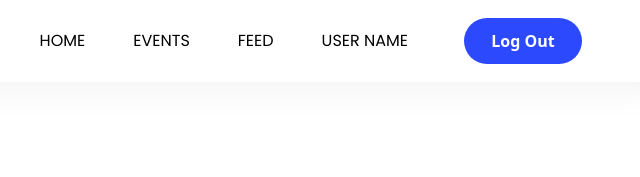
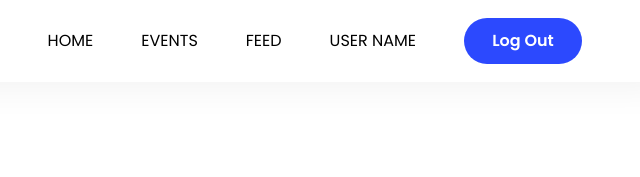
Before and after one commit to Pranavthakur547/Festival-profile, a plain HTML site: page index.html in a window 1280 px wide. Shown: the top 177 px of the page, 616-1256 px from the left. Drawn offline with nearby package versions, Linux system fonts and the light colour scheme.

Commit message:
update nav

```diff
--- a/index.html
+++ b/index.html
@@ -37,7 +37,7 @@
                     <ul class="navbar-nav me-auto">
                     </ul>
                     <div class="navbar-text text d-flex">
-                        <ul class="navbar-nav gap-5 align-items-center fw-normal fs-md poppins">
+                        <ul class="navbar-nav gap-5 align-items-center fw-normal fs-md poppins mx-auto">
                             <li class="nav-item ">
                                 <a class="text-black text-decoration-none" href="#">HOME</a>
                             </li>
@@ -50,8 +50,9 @@
                             <li class="nav-item">
                                 <a class="text-black text-decoration-none" href="#">USER NAME</a>
                             </li>
+                            <button class="nav-btn text-white bg-blue fw-semibold">Log Out</button>
                         </ul>
-                        <button class="nav-btn text-white bg-blue fw-semibold ml-56">Log Out</button>
+
                     </div>
                 </div>
             </nav>
```
